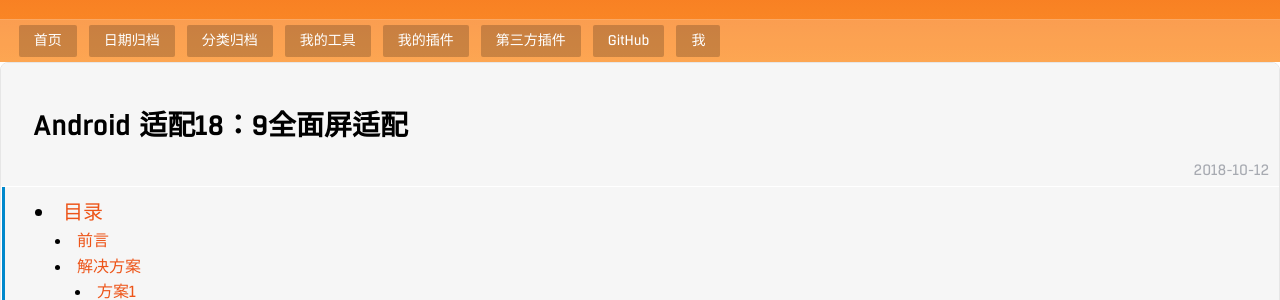
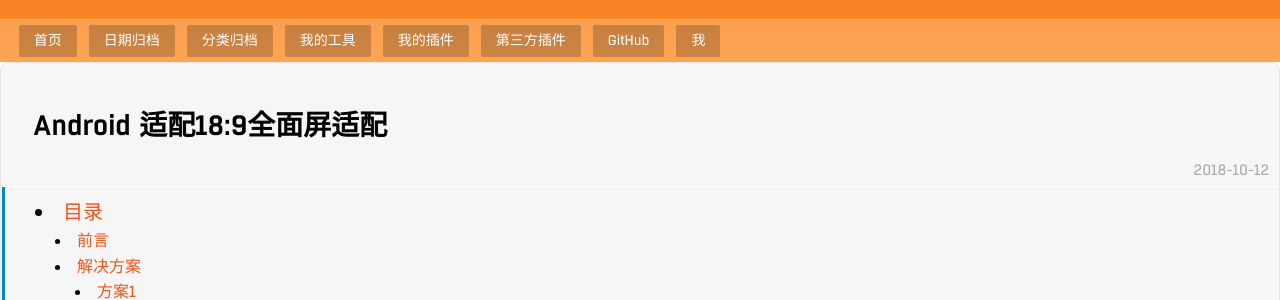
Before and after one commit to psvmc/myblog_jekyll, a Jekyll site: the page built from _posts/2018-10-12-android-adapter-screen.md, in a window 1280 px wide. Shown: the part 198-498 px from the top of the page. Built offline with Jekyll 4.4.1, drawn with Linux system fonts in a browser that asks for light colours; comment, search, counter and statistics services are not loaded.

Commit message:
文章更新

```diff
--- a/_posts/2018-10-12-android-adapter-screen.md
+++ b/_posts/2018-10-12-android-adapter-screen.md
@@ -1,8 +1,8 @@
 ---
 
 layout: post
-title: Android 适配18：9全面屏适配
-description: Android 适配18：9全面屏适配
+title: Android 适配18:9全面屏适配
+description: Android 适配18:9全面屏适配
 keywords: android
 category: android
 
```
